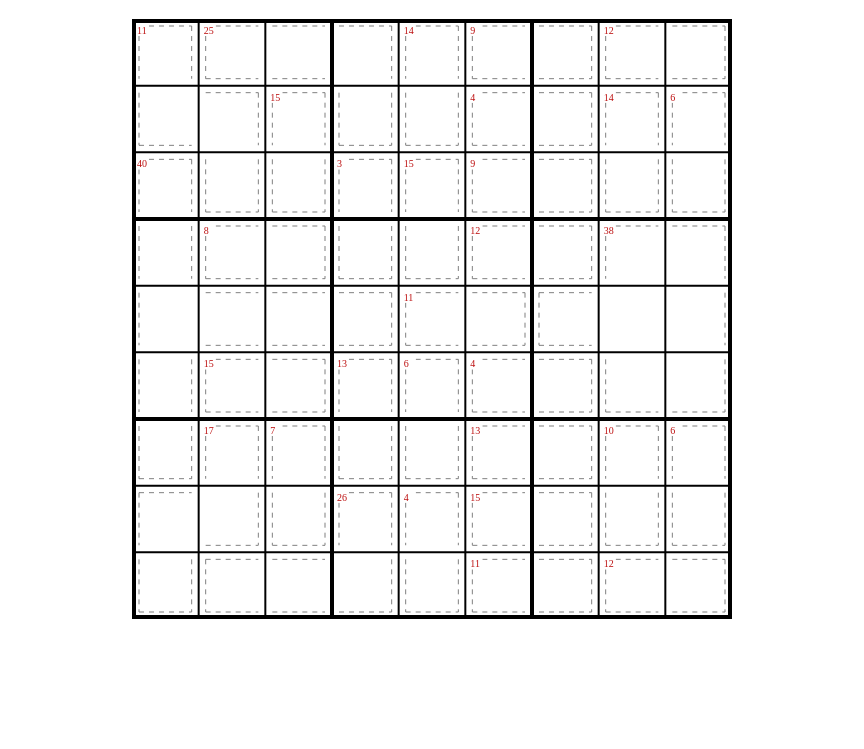
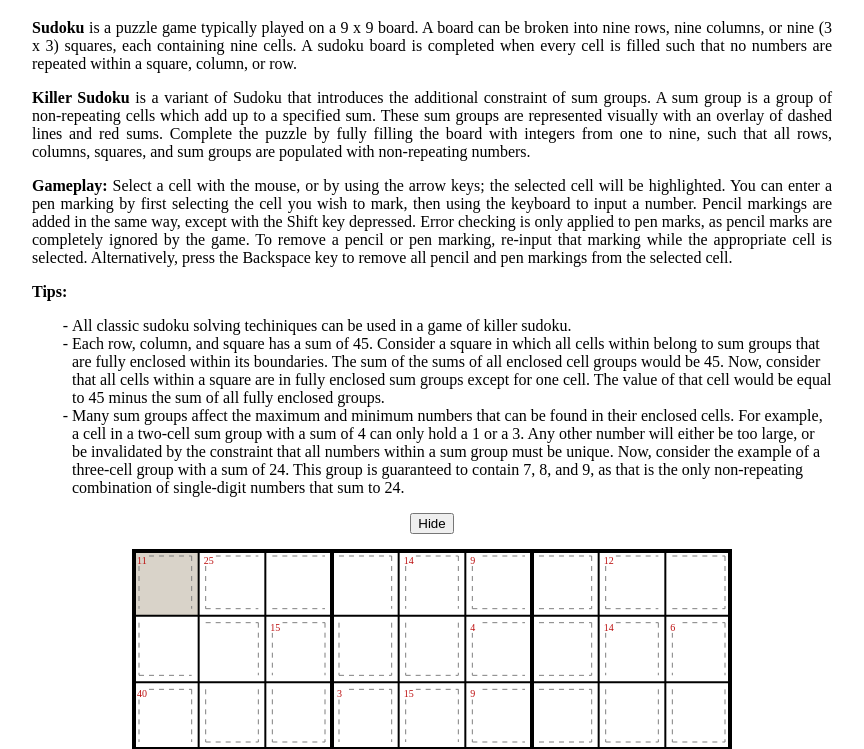
Before and after one commit to MonkWire/Monkwire.github.io, a website built with webpack: page index.html in a window 1280 px wide. Shown: the part 80-829 px from the top of the page, without its empty margins (208-1072 px from the left). Before the commit the page ends 800 px from the top, so only its background shows below. Built offline with nearby package versions, Linux system fonts and the light colour scheme.

Commit message:
added description

```diff
--- a/index.html
+++ b/index.html
@@ -13,7 +13,26 @@
 </head>
 <body>
     <h1>Killer Sudoku</h1>
-    <div id="board-container"></div>
+    <div id=description>
+        <p>
+            <b>Sudoku</b> is a puzzle game typically played on a 9 x 9 board. A board can be broken into nine rows, nine columns, or nine (3 x 3) squares, each containing nine cells. A sudoku board is completed when every cell is filled such that no numbers are repeated within a square, column, or row.
+        </p>
+        <p>
+            <b>Killer Sudoku</b> is a variant of Sudoku that introduces the additional constraint of sum groups. A sum group is a group of non-repeating cells which add up to a specified sum. These sum groups are represented visually with an overlay of dashed lines and red sums. Complete the puzzle by fully filling the board with integers from one to nine, such that all rows, columns, squares, and sum groups are populated with non-repeating numbers.
+        </p>
+        <p>
+            <b>Gameplay:</b> Select a cell with the mouse, or by using the arrow keys; the selected cell will be highlighted. You can enter a pen marking by first selecting the cell you wish to mark, then using the keyboard to input a number. Pencil markings are added in the same way, except with the Shift key depressed. Error checking is only applied to pen marks, as pencil marks are completely ignored by the game. To remove a pencil or pen marking, re-input that marking while the appropriate cell is selected. Alternatively, press the Backspace key to remove all pencil and pen markings from the selected cell.
+        </p>
+        <p>
+            <b>Tips:</b>
+            <ul>
+                <li>All classic sudoku solving techiniques can be used in a game of killer sudoku.</li>
+                <li>Each row, column, and square has a sum of 45. Consider a square in which all cells within belong to sum groups that are fully enclosed within its boundaries. The sum of the sums of all enclosed cell groups would be 45. Now, consider that all cells within a square are in fully enclosed sum groups except for one cell. The value of that cell would be equal to 45 minus the sum of all fully enclosed groups.</li>
+                <li>Many sum groups affect the maximum and minimum numbers that can be found in their enclosed cells. For example, a cell in a two-cell sum group with a sum of 4 can only hold a 1 or a 3. Any other number will either be too large, or be invalidated by the constraint that all numbers within a sum group must be unique. Now, consider the example of a three-cell group with a sum of 24. This group is guaranteed to contain 7, 8, and 9, as that is the only non-repeating combination of single-digit numbers that sum to 24.</li>
+            </ul>
+        </p>
+    </div>
+    <div id="hide-button"><button>Hide</button></div>
     <canvas></canvas>
 
 </body>
--- a/src/index.js
+++ b/src/index.js
@@ -2,6 +2,18 @@ import { CanvasBoard } from './scripts/canvas_board'
 import { SampleInputs } from './scripts/sample_inputs';
 
 document.addEventListener("DOMContentLoaded", ()=> {
+    const description = document.querySelector("#description");
+    const hideAndShowButton = document.querySelector("#hide-button");
+    hideAndShowButton.addEventListener("click", (e) => {
+        console.log(e)
+        if (description.style.display === 'none') {
+            description.style.display = "inline-block";
+        } else {
+            description.style.display = "none";
+        };
+
+    });
+
     const canvas = document.querySelector("canvas");
     const ctx = canvas.getContext('2d');
     canvas.height = 600;
@@ -10,7 +22,7 @@ document.addEventListener("DOMContentLoaded", ()=> {
     const sampleInputs = new SampleInputs();
     const board = new CanvasBoard(9, 600, 600, sampleInputs.sampleGroups);
 
-    let selectedCell = null;
+    let selectedCell = 0;
     let penMarks = sampleInputs.blankPenMarks;
     let pencilMarks = sampleInputs.samplePencilMarks;
 
@@ -35,6 +47,9 @@ document.addEventListener("DOMContentLoaded", ()=> {
                 };
             } else if (e.key === 'Backspace') {
                 penMarks[selectedCell] = 0;
+                for (let i = 0; i < 9; i++) {
+                    pencilMarks[selectedCell][i] = -1;
+                }
             } else if (e.key === 'ArrowLeft') {
                 if (selectedCell % 9 != 0) {
                     selectedCell--;
--- a/src/index.scss
+++ b/src/index.scss
@@ -10,3 +10,21 @@ h1 {
 canvas:hover {
     cursor: pointer;
 }
+
+p {
+    text-align: justify;
+}
+
+#description {
+    max-width: 800px;
+    margin: auto;
+}
+
+ul {
+    text-align: left;
+    list-style: '- ';
+}
+
+#hide-button {
+    margin-bottom: 15px;
+}
```
Also changed, not shown: dist/main.css, dist/main.js.
